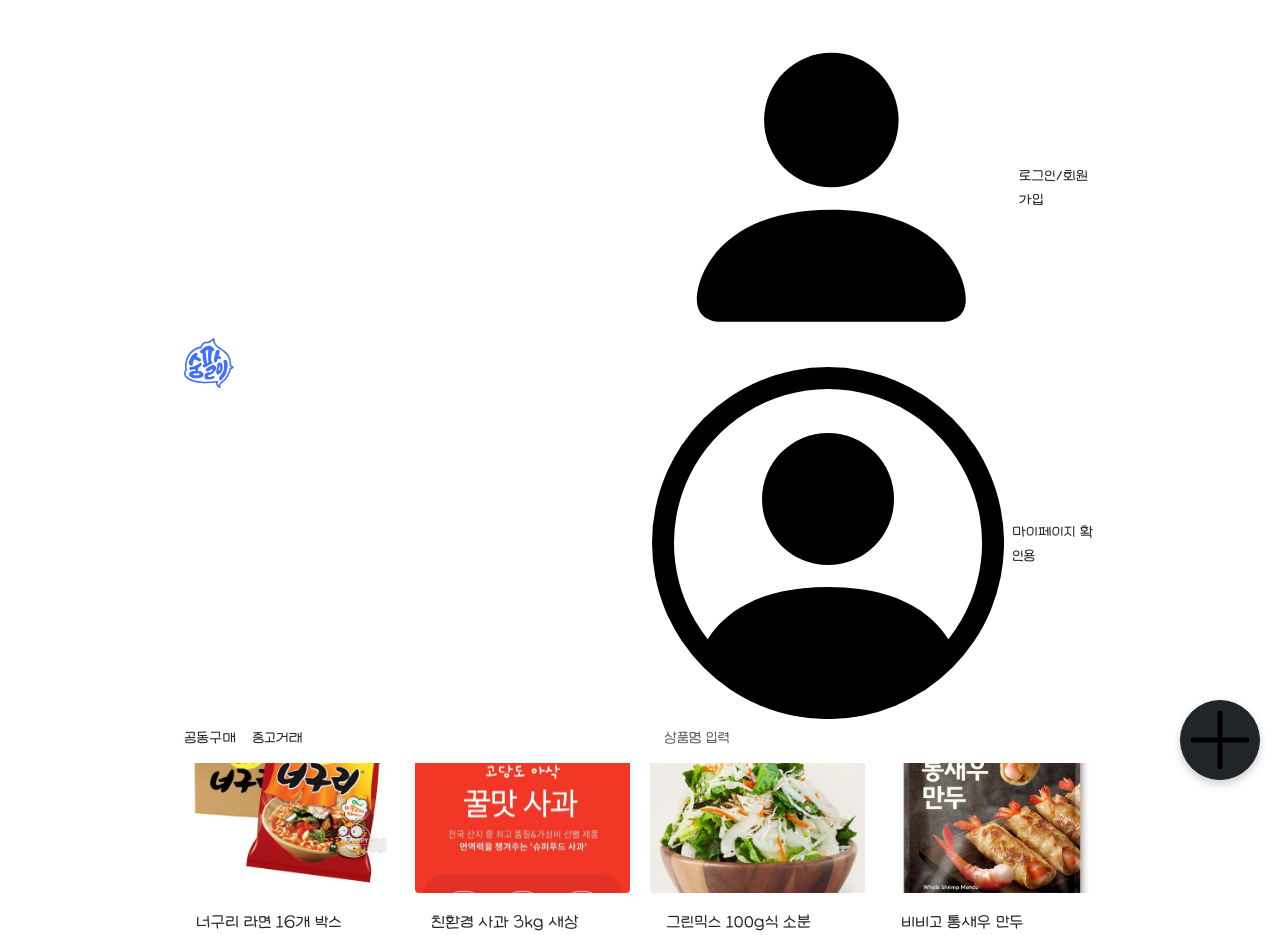
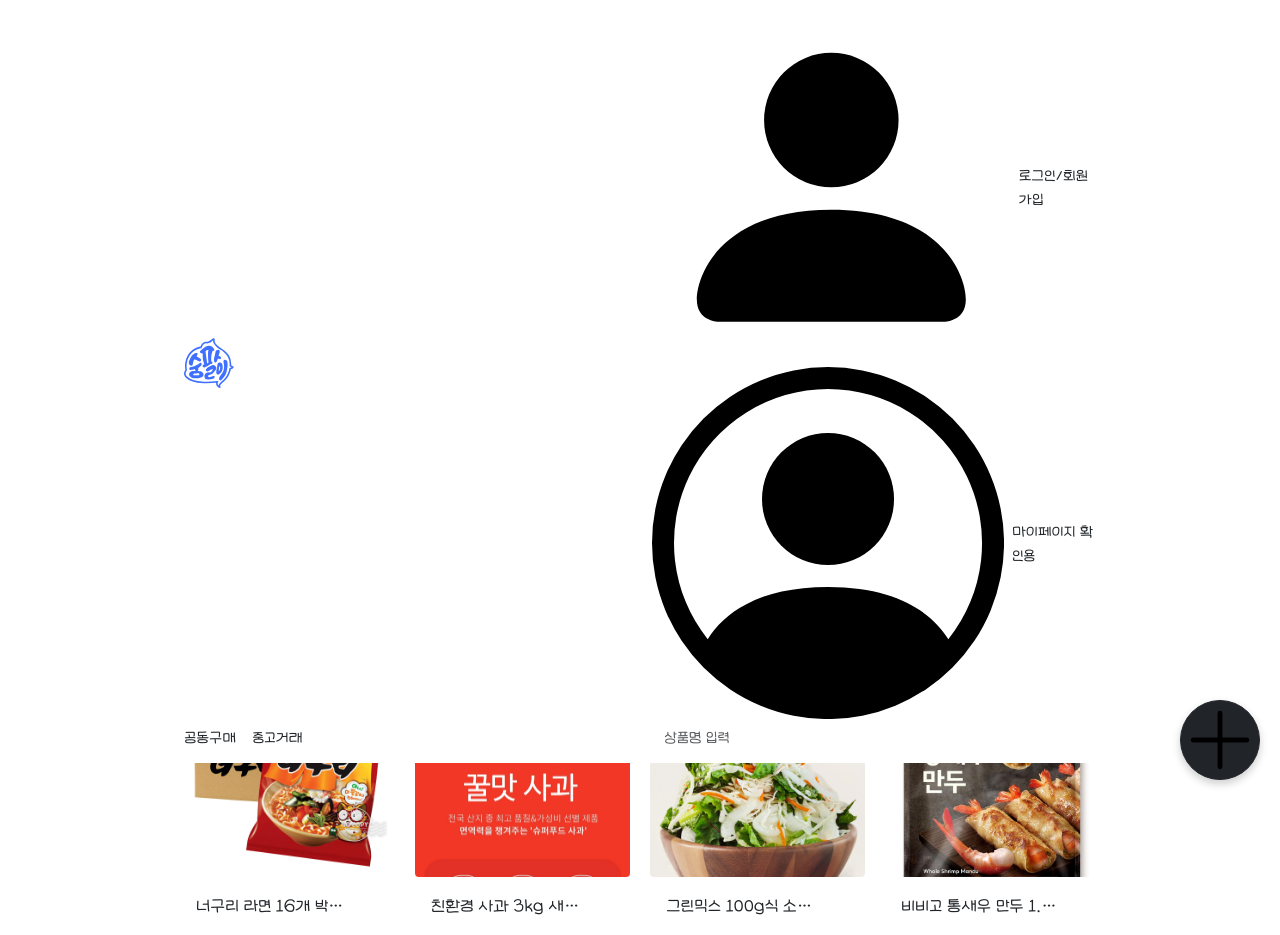
Before and after one commit to soongpal/frontend, a React (Vite) app: page / in a window 1280 px wide. Shown: the top 935 px of the page. Built offline with nearby package versions, Linux system fonts and the light colour scheme.

Commit message:
feat: 제목 한줄로 나오게 수정

```diff
--- a/src/styles/ProductCard.css
+++ b/src/styles/ProductCard.css
@@ -32,11 +32,16 @@
 .product-card-header {
     display: flex;
     justify-content: space-between;
+    align-items: start;
 }
 
 .product-card-title{
     font-size: 18px;
     font-weight: 400;
+    white-space: nowrap;
+    overflow: hidden;
+    text-overflow: ellipsis;
+
 }
 
 .product-card-price {
```
